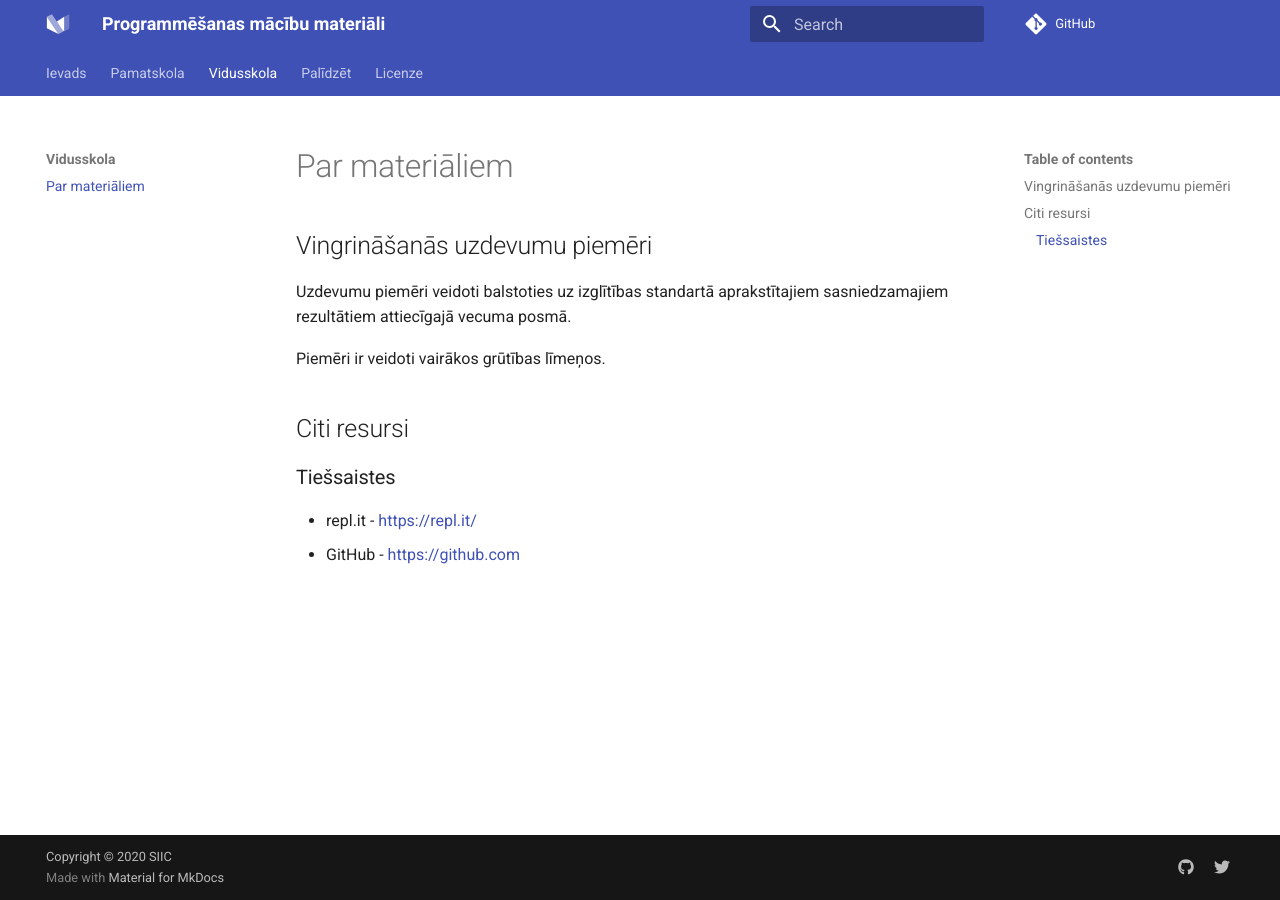
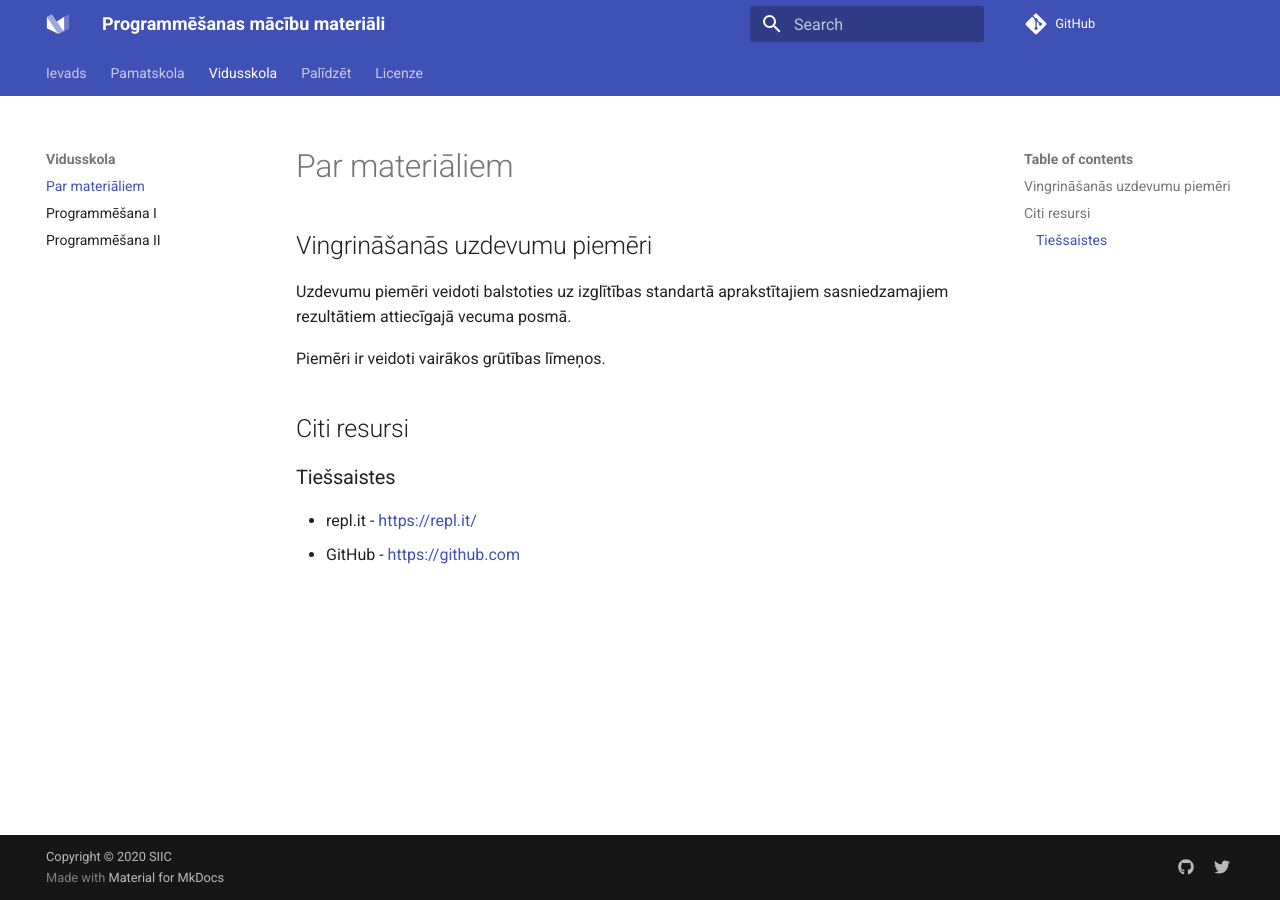
Before and after one commit to siic-lv/programmesana, an MkDocs documentation site: the page built from docs/vidusskola.md, in a window 1280 px wide. Built offline with MkDocs 1.6.1 and Material for MkDocs 9.7.7, drawn with Linux system fonts in a browser that asks for light colours; comment, search, counter and statistics services are not loaded; some of the changed lines change nothing that is shown.

Commit message:
uzlaboju navigaciju

```diff
--- /dev/null
+++ b/docs/vidusskola/p1.md
@@ -0,0 +1 @@
+# Programmēšana I
--- /dev/null
+++ b/docs/vidusskola/p2.md
@@ -0,0 +1 @@
+# Programmēšana II
--- a/mkdocs.yml
+++ b/mkdocs.yml
@@ -89,7 +89,7 @@ markdown_extensions:
 nav:
   - Ievads: index.md
   - Pamatskola:
-    - pamatskola/par.md
+    - pamatskola.md
     - pamatskola/4.klase.md
     - pamatskola/5.klase.md
     - pamatskola/6.klase.md
@@ -97,7 +97,9 @@ nav:
     - pamatskola/8.klase.md
     - pamatskola/9.klase.md
   - Vidusskola:
-    - vidusskola/par.md
+    - vidusskola.md
+    - vidusskola/p1.md
+    - vidusskola/p2.md
   - Palīdzēt: palidzet.md
   - Licenze: license.md
 
```
Also changed, not shown: docs/pamatskola.md (renamed from docs/pamatskola/par.md), docs/vidusskola.md (renamed from docs/vidusskola/par.md).
